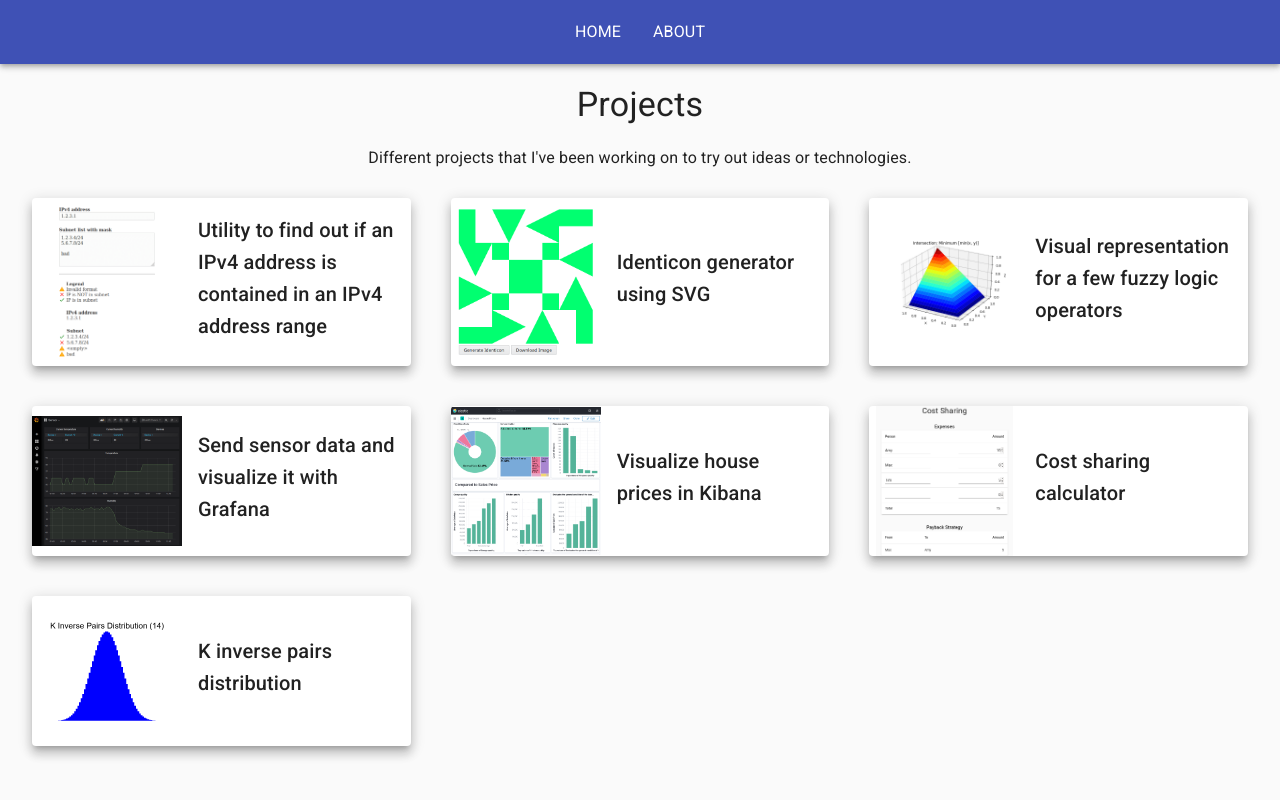
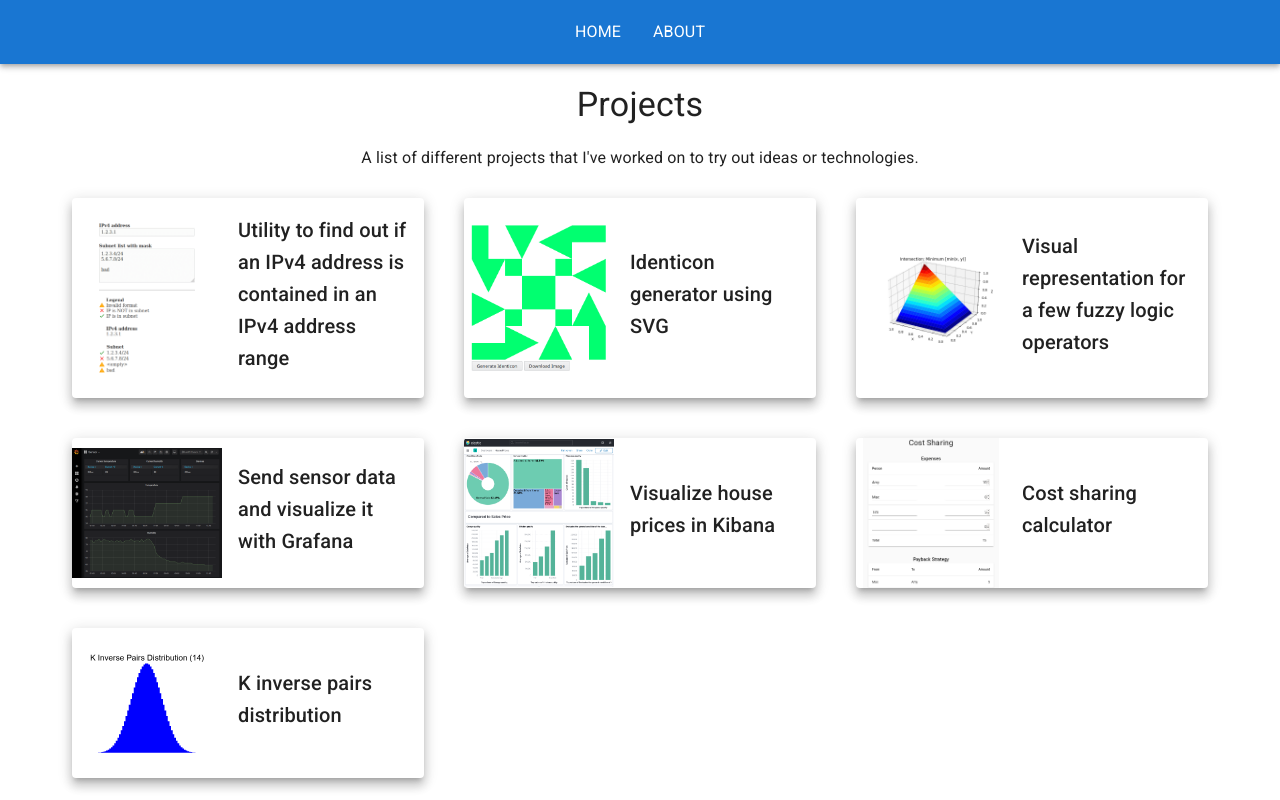
Before and after one commit to danielwohlgemuth/danielwohlgemuth.github.io, a React (Create React App) app: page /#/ in a window 1280 px wide. Built offline with nearby package versions, Linux system fonts and the light colour scheme.

Commit message:
Upgrade dependencies

```diff
--- a/src/Components/About.js
+++ b/src/Components/About.js
@@ -1,17 +1,11 @@
-import { Box, Typography, makeStyles } from "@material-ui/core";
+import { Box, Typography } from "@mui/material";
 
-const useStyles = makeStyles({
-  root: {
-    textAlign: "center",
-  },
-});
 
 function About() {
-  const classes = useStyles();
 
   return (
     <>
-      <Box className={classes.root} mt={5}>
+      <Box mt={5} sx={{ textAlign: "center" }}>
         <section>
           <Typography variant="body1">Hi, I'm Daniel Wohlgemuth.</Typography>
         </section>
@@ -23,10 +17,10 @@ function About() {
         <section>
           <Typography variant="body1">
             You can find me on{" "}
-            <a href="https://www.linkedin.com/in/daniel-wohlgemuth-6982291ba/">
+            <a href="https://www.linkedin.com/in/danielwohlgemuth/" target="_blank" rel="noreferrer">
               LinkedIn
             </a>{" "}
-            or see some of my projects on <a href="https://github.com/danielwohlgemuth">GitHub</a>.
+            or see some of my projects on <a href="https://github.com/danielwohlgemuth" target="_blank" rel="noreferrer">GitHub</a>.
           </Typography>
         </section>
       </Box>
--- a/src/Components/CostSharing/CostSharing.js
+++ b/src/Components/CostSharing/CostSharing.js
@@ -1,17 +1,11 @@
 import React, { useState } from "react";
-import { Box, Typography, makeStyles, Container } from "@material-ui/core";
+import { Box, Typography, Container } from "@mui/material";
 import { getEmptyPerson, isEmptyPerson, calculatePayback } from "./utils";
 import Expenses from "./Expenses";
 import Payback from "./Payback";
 
-const useStyles = makeStyles({
-  root: {
-    textAlign: "center",
-  },
-});
 
 function CostSharing() {
-  const classes = useStyles();
   const [personList, setPersonList] = useState([getEmptyPerson()]);
   const [total, setTotal] = useState(0);
   const [paybackList, setPaybackList] = useState([]);
@@ -42,7 +36,7 @@ function CostSharing() {
   return (
     <>
       <Container maxWidth="sm">
-        <Box className={classes.root} mt={5}>
+        <Box mt={5} sx={{ textAlign: "center" }}>
           <section>
             <Typography variant="h4">Cost Sharing</Typography>
           </section>
--- a/src/Components/CostSharing/Expenses.js
+++ b/src/Components/CostSharing/Expenses.js
@@ -10,7 +10,7 @@ import {
   TableHead,
   TableRow,
   Paper,
-} from "@material-ui/core";
+} from "@mui/material";
 import "./Expenses.css";
 
 const Body = ({ personList, editPerson }) => (
--- a/src/Components/CostSharing/Payback.js
+++ b/src/Components/CostSharing/Payback.js
@@ -8,7 +8,7 @@ import {
   TableHead,
   TableRow,
   Paper,
-} from "@material-ui/core";
+} from "@mui/material";
 
 const Body = ({ paybackList }) => {
   if (paybackList.length === 0) {
--- a/src/Components/Home.js
+++ b/src/Components/Home.js
@@ -1,47 +1,6 @@
-import {
-  Typography,
-  Container,
-  makeStyles,
-  Grid,
-  Card,
-  CardContent,
-  CardMedia,
-  Box,
-} from "@material-ui/core";
+import { Typography, Container, Grid, Card, CardContent, CardMedia, Box } from "@mui/material";
 import LinkOrUrl from "./LinkOrUrl";
 
-const useStyles = makeStyles({
-  title: {
-    paddingTop: "20px",
-  },
-  description: {
-    paddingTop: "20px",
-    paddingBottom: "20px",
-    paddingLeft: "20px",
-    paddingRight: "20px",
-  },
-  root: {
-    height: "100%",
-  },
-  card: {
-    display: "flex",
-    height: "100%",
-  },
-  details: {
-    display: "flex",
-    flexDirection: "column",
-    justifyContent: "center",
-  },
-  imageContainer: {
-    marginTop: "auto",
-    marginBottom: "auto",
-  },
-  image: {
-    height: 150,
-    width: 150,
-    objectFit: "contain",
-  },
-});
 
 const projects = [
   {
@@ -83,20 +42,23 @@ const projects = [
 ];
 
 function Home() {
-  const classes = useStyles();
-
   return (
     <>
-      <Typography variant="h4" align="center" className={classes.title}>
+      <Typography variant="h4" align="center" sx={{ paddingTop: "20px" }}>
         Projects
       </Typography>
 
       <Typography
         variant="body1"
         align="center"
-        className={classes.description}
+        sx={{
+          paddingTop: "20px",
+          paddingBottom: "20px",
+          paddingLeft: "20px",
+          paddingRight: "20px",
+        }}
       >
-        Different projects that I've been working on to try out ideas or
+        A list of different projects that I've worked on to try out ideas or
         technologies.
       </Typography>
 
@@ -104,19 +66,23 @@ function Home() {
         <Grid container spacing={3}>
           {projects.map((project) => (
             <Grid item xs={12} md={6} lg={4} key={project.url || project.to}>
-              <Box p={1} className={classes.root}>
+              <Box p={1} style={{ height: "100%" }}>
                 <LinkOrUrl url={project.url} to={project.to}>
-                  <Card className={classes.card} raised={true}>
-                    <div className={classes.imageContainer}>
+                  <Card sx={{ display: "flex", height: "100%" }} raised={true}>
+                    <div style={{ alignContent: "center" }}>
                       <CardMedia
-                        className={classes.image}
+                        sx={{
+                          height: 150,
+                          width: 150,
+                          objectFit: "contain"
+                        }}
                         image={"/images/" + project.image}
                         component="img"
                         title={project.name}
                       />
                     </div>
-                    <div className={classes.details}>
-                      <CardContent className={classes.content}>
+                    <div style={{ alignContent: "center"}}>
+                      <CardContent>
                         <Typography variant="h6">{project.name}</Typography>
                       </CardContent>
                     </div>
--- a/src/Components/LinkOrUrl.js
+++ b/src/Components/LinkOrUrl.js
@@ -1,24 +1,16 @@
-import { makeStyles } from "@material-ui/core";
 import { Link } from "react-router-dom";
 
-const useStyles = makeStyles({
-  linkText: {
-    textDecoration: `none`,
-  },
-});
 
 function LinkOrUrl({ url, to, children }) {
-  const classes = useStyles();
-
   if (url) {
     return (
-      <a href={url} className={classes.linkText}>
+      <a href={url} target="_blank" rel="noreferrer" style={{ textDecoration: `none` }}>
         {children}
       </a>
     );
   } else {
     return (
-      <Link to={to} className={classes.linkText}>
+      <Link to={to} style={{ textDecoration: `none` }}>
         {children}
       </Link>
     );
--- a/src/Components/Navbar.js
+++ b/src/Components/Navbar.js
@@ -1,41 +1,35 @@
 import React from "react";
 import { Link, NavLink } from "react-router-dom";
-import {
-  AppBar,
-  Box,
-  Toolbar,
-  makeStyles,
-  List,
-  ListItem,
-  ListItemText,
-} from "@material-ui/core";
+import { AppBar, Box, Toolbar, List, ListItem, ListItemText } from "@mui/material";
 
-const useStyles = makeStyles({
-  navListDisplayFlex: {
-    display: `flex`,
-    alignContent: `center`,
-  },
-  linkText: {
-    textDecoration: `none`,
-    textTransform: `uppercase`,
-    color: `white`,
-  },
-});
 
 function Navbar() {
-  const classes = useStyles();
 
   return (
     <AppBar position="static">
       <Box display="flex" justifyContent="center">
         <Toolbar>
-          <List className={classes.navListDisplayFlex}>
-            <Link to="/" className={classes.linkText}>
+          <List style={{
+              display: `flex`,
+              alignContent: `center`,
+            }}
+          >
+            <Link to="/" style={{
+                textDecoration: `none`,
+                textTransform: `uppercase`,
+                color: `white`,
+              }}
+            >
               <ListItem button>
                 <ListItemText primary="Home" />
               </ListItem>
             </Link>
-            <NavLink to="/about" className={classes.linkText}>
+            <NavLink to="/about" style={{
+                textDecoration: `none`,
+                textTransform: `uppercase`,
+                color: `white`,
+              }}
+            >
               <ListItem button>
                 <ListItemText primary="About" />
               </ListItem>
--- a/src/index.js
+++ b/src/index.js
@@ -1,19 +1,21 @@
 import React from "react";
-import ReactDOM from "react-dom";
+import { createRoot } from 'react-dom/client';
 import "./index.css";
 import App from "./Components/App";
 import reportWebVitals from "./reportWebVitals";
 import { HashRouter } from "react-router-dom";
-import CssBaseline from "@material-ui/core/CssBaseline";
+import CssBaseline from "@mui/material/CssBaseline";
 
-ReactDOM.render(
+
+const container = document.getElementById('root');
+const root = createRoot(container);
+root.render(
   <React.StrictMode>
     <CssBaseline />
     <HashRouter>
       <App />
     </HashRouter>
-  </React.StrictMode>,
-  document.getElementById("root")
+  </React.StrictMode>
 );
 
 // If you want to start measuring performance in your app, pass a function
```
Also changed, not shown: package.json (+11 -9 lines), 1 other file (tests, documents, lock files or other folders).
